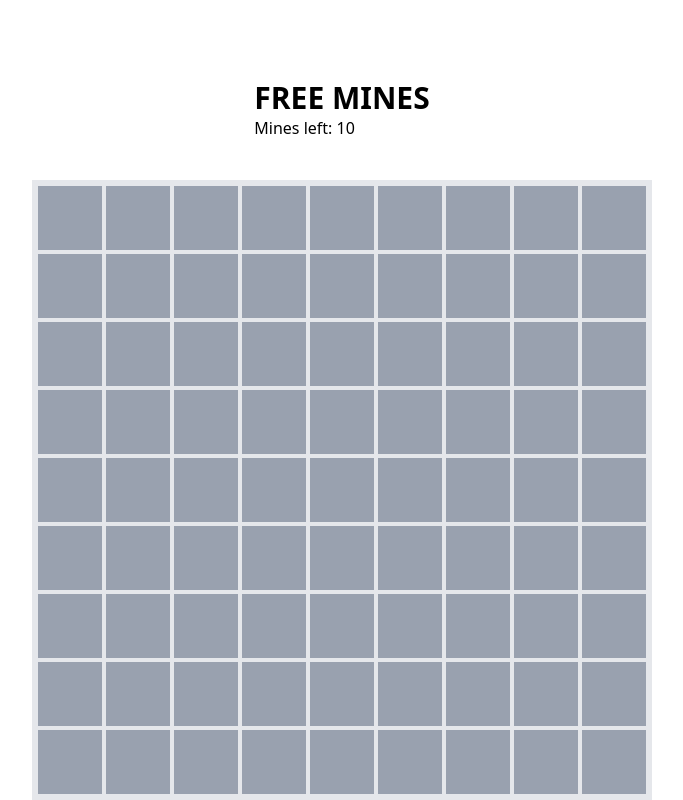
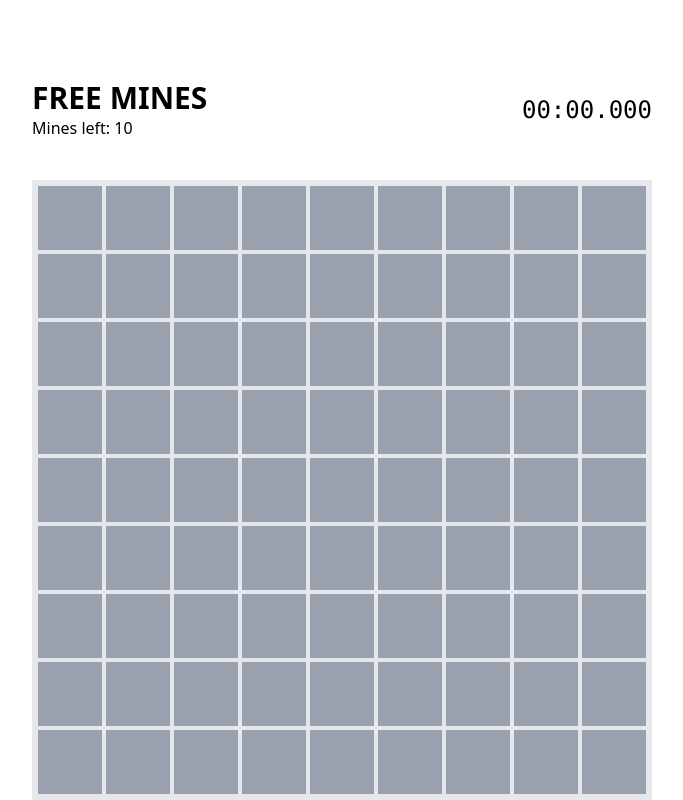
Before and after one commit to ibqn/vite-mines, a React (Vite) app: page / in a window 1280 px wide. Shown: the whole page, without its empty margins (298-981 px from the left). Built offline with nearby package versions, Linux system fonts and the light colour scheme.

Commit message:
Add date-fns dependency and implement millisecond timer functionality

```diff
--- a/package.json
+++ b/package.json
@@ -11,6 +11,7 @@
   },
   "dependencies": {
     "clsx": "^2.1.1",
+    "date-fns": "^4.1.0",
     "jotai": "^2.15.1",
     "react": "^19.2.0",
     "react-dom": "^19.2.0",
--- a/src/app.tsx
+++ b/src/app.tsx
@@ -1,18 +1,28 @@
 import { Board } from '@/components/board'
 import { useAtomValue } from 'jotai'
 import { mineCountAtom } from './store'
+import { useMillisecondTimer } from './hooks/use-millisecond-timer'
+import { format } from 'date-fns'
 
 export const App = () => {
   const minesCount = useAtomValue(mineCountAtom)
+  const { elapsed } = useMillisecondTimer()
 
   return (
     <main className="flex min-h-svh flex-col items-center gap-10 pt-20">
-      <div>
-        <h1 className="text-3xl font-bold uppercase">free mines</h1>
-        <p>Mines left: {minesCount}</p>
+      <div className="space-y-10">
+        <div className="flex flex-row items-center justify-between">
+          <div>
+            <h1 className="text-3xl font-bold uppercase">free mines</h1>
+            <p>Mines left: {minesCount}</p>
+          </div>
+          <div className="flex">
+            <span className="font-mono text-2xl font-light tabular-nums">{format(new Date(elapsed), 'mm:ss.SSS')}</span>
+          </div>
+        </div>
+
+        <Board />
       </div>
-
-      <Board />
     </main>
   )
 }
--- a/src/components/cell.tsx
+++ b/src/components/cell.tsx
@@ -1,3 +1,4 @@
+import { useMillisecondTimer } from '@/hooks/use-millisecond-timer'
 import { gameStateAtom, generateMinePositionsAtom, markTileAtom, revealTileAtom, tryRevealTileAtom } from '@/store'
 import { GameState, type Tile } from '@/types'
 import { useAtom, useSetAtom } from 'jotai'
@@ -15,12 +16,14 @@ export const Cell = ({ tile }: CellProps) => {
   const revealTile = useSetAtom(revealTileAtom)
   const tryRevealTile = useSetAtom(tryRevealTileAtom)
   const [gameState, setGameState] = useAtom(gameStateAtom)
+  const { start } = useMillisecondTimer()
 
   const handleClick = (index: number) => () => {
     console.log('Cell clicked:', index)
     if (gameState === GameState.idle) {
       generateMinePositions(index)
       setGameState(GameState.going)
+      start()
     }
 
     if (gameState !== GameState.going && gameState !== GameState.idle) {
--- /dev/null
+++ b/src/hooks/use-millisecond-timer.ts
@@ -0,0 +1,37 @@
+import { useAtom, useSetAtom } from 'jotai'
+import { useEffect } from 'react'
+import { timerStartAtom, timerRunningAtom, timerTickAtom } from '@/store/timer'
+
+export function useMillisecondTimer() {
+  const [running, setRunning] = useAtom(timerRunningAtom)
+  const [, setStart] = useAtom(timerStartAtom)
+  const [elapsed] = useAtom(timerTickAtom)
+  const updateTick = useSetAtom(timerTickAtom)
+
+  useEffect(() => {
+    let interval: number | null = null
+    if (running) {
+      setStart(Date.now())
+      interval = setInterval(() => {
+        updateTick()
+      }, 10)
+    }
+    return () => {
+      if (interval) {
+        clearInterval(interval)
+      }
+    }
+  }, [running, setStart, updateTick])
+
+  return {
+    elapsed,
+    running,
+    setRunning,
+    start: () => setRunning(true),
+    stop: () => setRunning(false),
+    reset: () => {
+      setStart(null)
+      setRunning(false)
+    },
+  }
+}
--- /dev/null
+++ b/src/store/timer.ts
@@ -0,0 +1,15 @@
+import { atom } from 'jotai'
+
+export const timerStartAtom = atom<number | null>(null)
+export const timerRunningAtom = atom<boolean>(false)
+export const timerElapsedAtom = atom<number>(0)
+
+export const timerTickAtom = atom(
+  (get) => get(timerElapsedAtom),
+  (get, set) => {
+    const start = get(timerStartAtom)
+    if (start !== null) {
+      set(timerElapsedAtom, Date.now() - start)
+    }
+  }
+)
```
Also changed, not shown: 1 other file (tests, documents, lock files or other folders).
